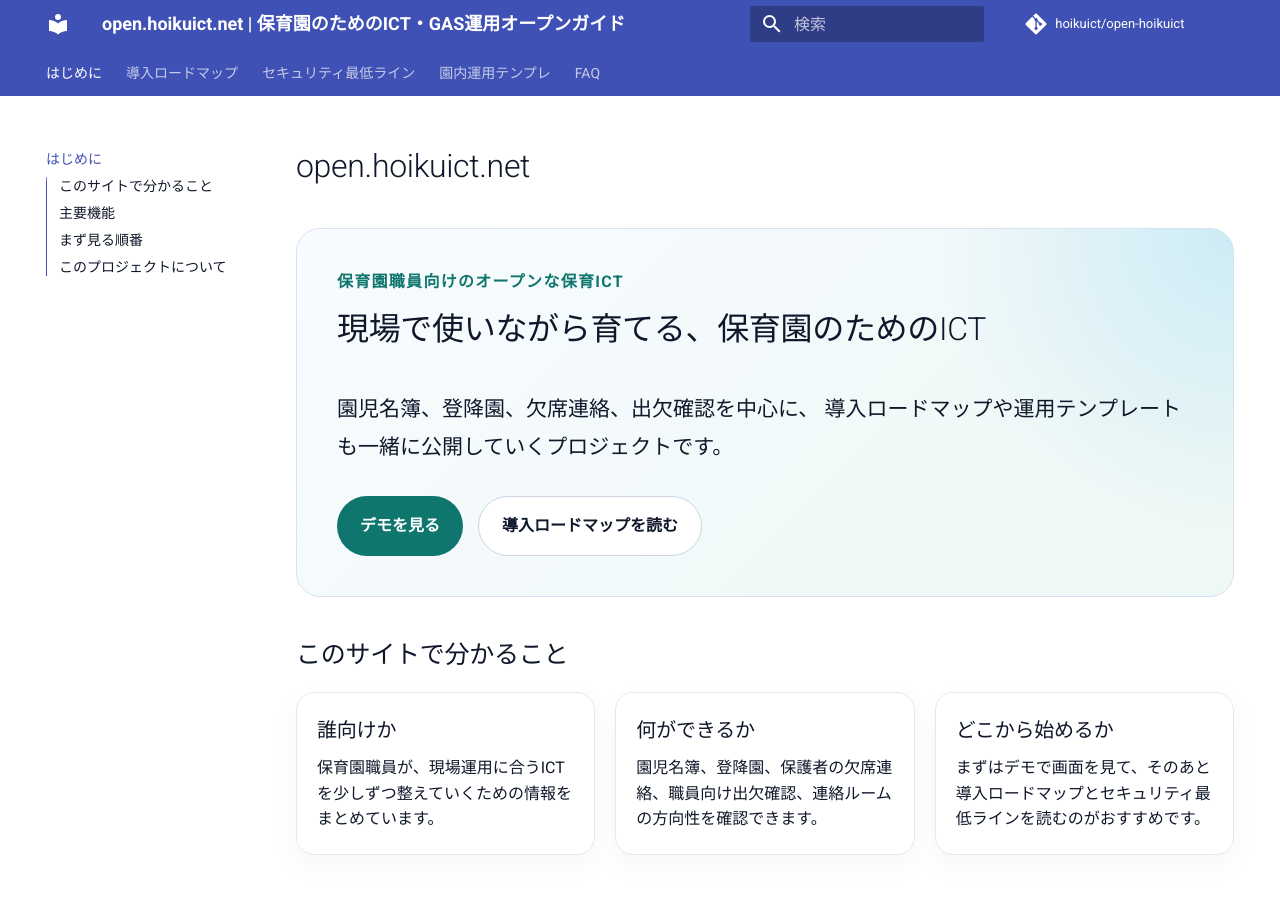
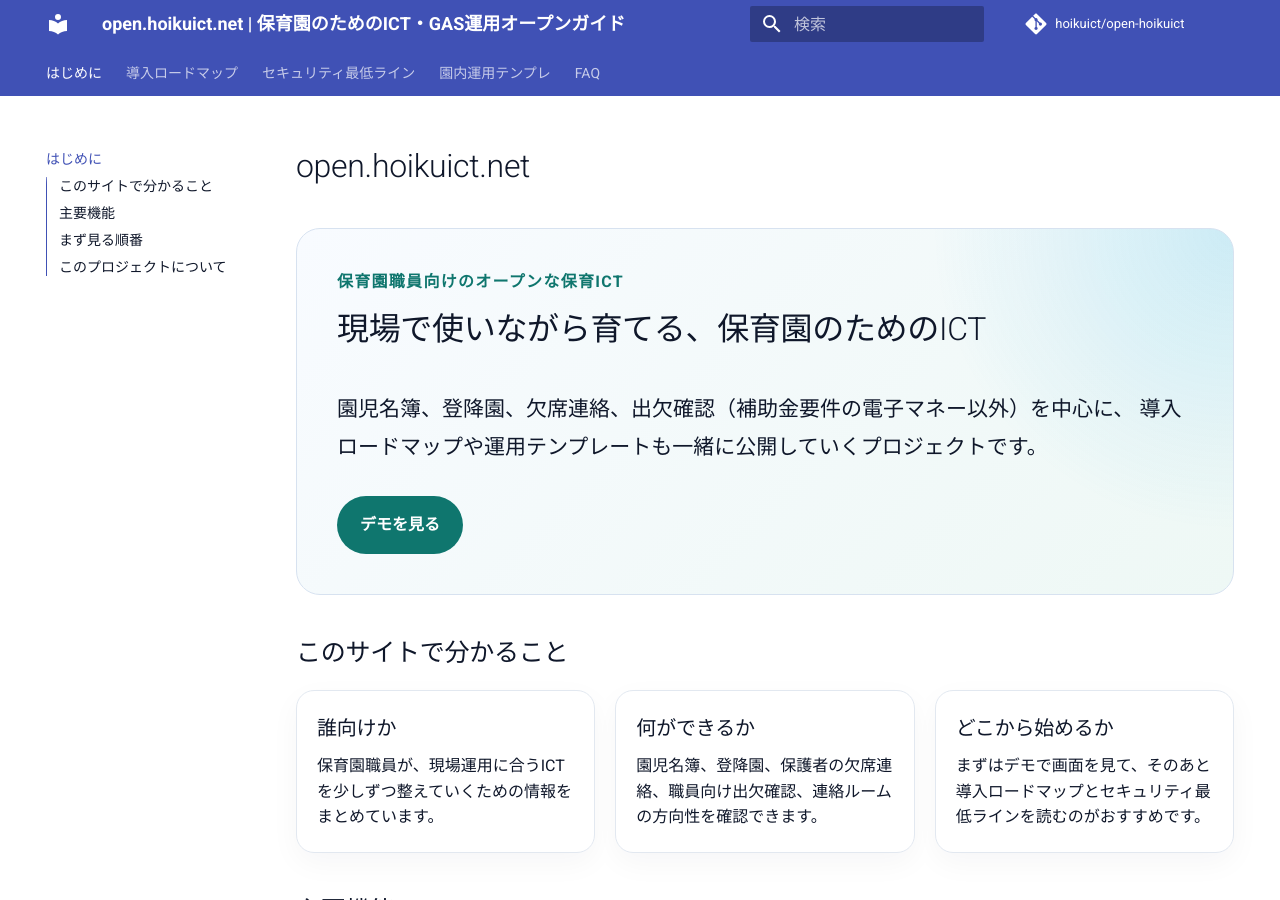
Before and after one commit to hoikuict/open-hoikuict, an MkDocs documentation site: the page built from docs/index.md, in a window 1280 px wide and 900 px high. Built offline with MkDocs 1.6.1 and Material for MkDocs 9.7.7, drawn with Linux system fonts in a browser that asks for light colours; comment, search, counter and statistics services are not loaded.

Commit message:
Docsを更新

```diff
--- a/docs/index.md
+++ b/docs/index.md
@@ -4,12 +4,11 @@
   <p class="home-eyebrow">保育園職員向けのオープンな保育ICT</p>
   <h1>現場で使いながら育てる、保育園のためのICT</h1>
   <p class="home-lead">
-    園児名簿、登降園、欠席連絡、出欠確認を中心に、
+    園児名簿、登降園、欠席連絡、出欠確認（補助金要件の電子マネー以外）を中心に、
     導入ロードマップや運用テンプレートも一緒に公開していくプロジェクトです。
   </p>
   <div class="home-actions">
     <a class="home-button home-button-primary" href="https://demo.hoikuict.net/children/">デモを見る</a>
-    <a class="home-button home-button-secondary" href="./roadmap/">導入ロードマップを読む</a>
   </div>
 </div>
 
```
